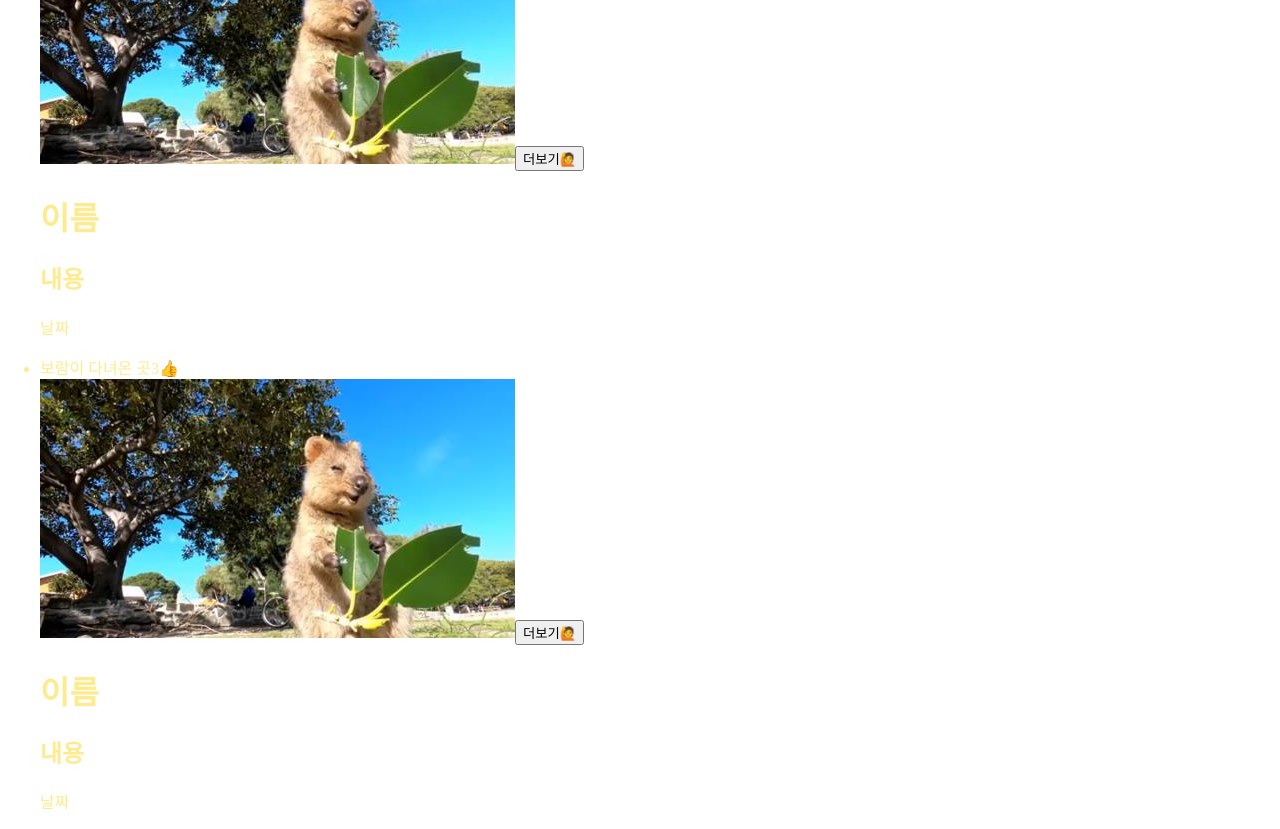
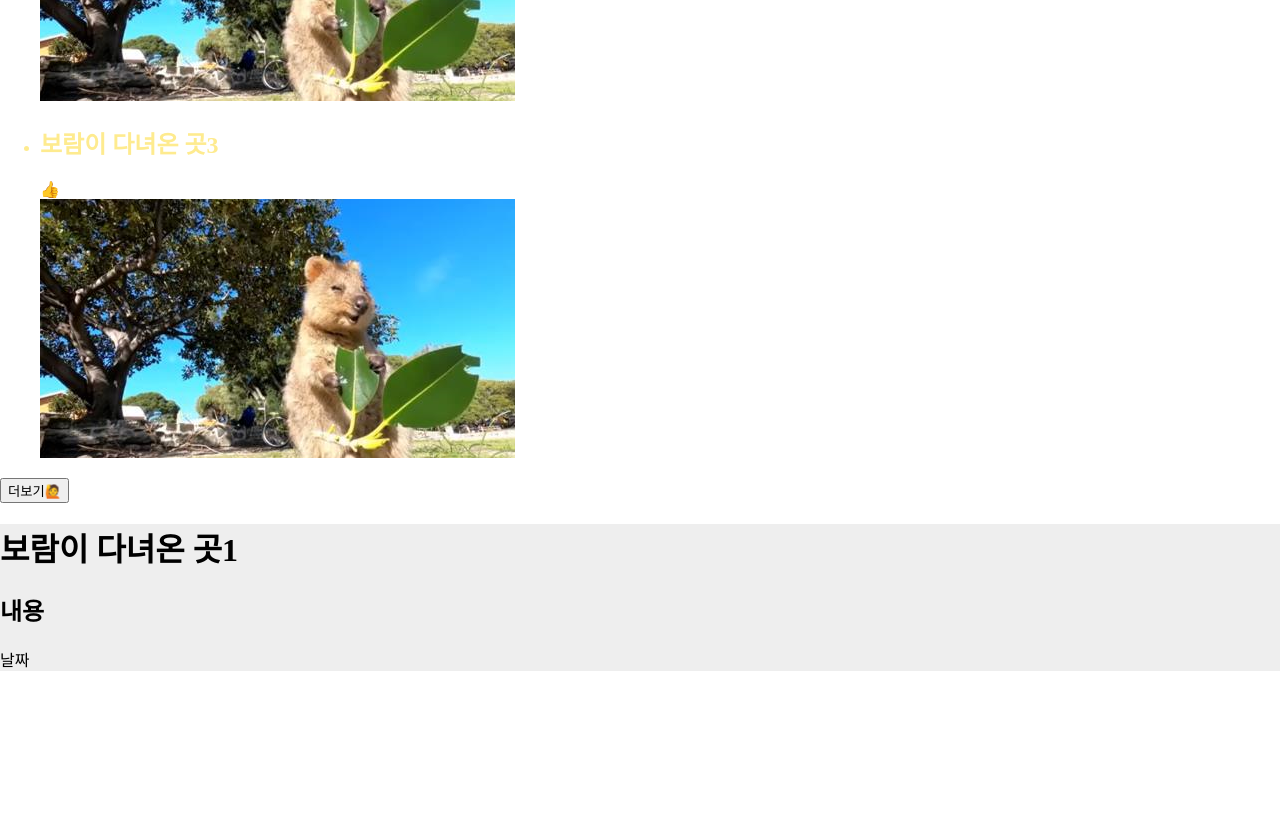
Before and after one commit to Minwook-Byun/BoramCafe, a React (Create React App) app in the folder boramchancafe/: page / in a window 1280 px wide. Shown: the part 760-1589 px from the top of the page. After the commit the page ends 1431 px from the top, so only its background shows below. Built offline with nearby package versions, Linux system fonts and the light colour scheme; a web font is replaced by a local one.

Commit message:
Feat: 추가 모달에 title 클릭에 따라서 제목이 변하도록

```diff
--- a/boramchancafe/src/App.js
+++ b/boramchancafe/src/App.js
@@ -10,40 +10,49 @@ function App() {
   ]);
   let [like, likeOnClick] = useState(0);
   let [modalSwitch, modalSwitchToggle] = useState(true);
+  let [ClickedModalTitle, ChangeModalTitle] = useState(0);
   return (
     <div className="App">
       <div className="global-nav">
         <h1>보람찬 카페</h1>
       </div>
-      {글제목.map((title) => {
+      {글제목.map((title, i) => {
         return (
           <ul className="post-main-lists">
             <li>
-              {title}
+              <h2
+                onClick={() => {
+                  ChangeModalTitle(i);
+                }}
+              >
+                {title}
+              </h2>
               {/* index가 들어가는 것이 아니라 elements가 각각 title에 들어가므로
               글제목[title]과 같은 씽크빅하면 안 된다 */}
               <span>👍</span>
             </li>
             <img alt="대체 텍스트, 나뭇잎 먹는 쿼카" src={ALTER_IMG} />
-            <button
-              onClick={() => {
-                modalSwitchToggle(modalSwitch === false);
-              }}
-            >
-              더보기🙋
-            </button>
-            {modalSwitch === true ? <Modal /> : null}
           </ul>
         );
-      })}{' '}
+      })}
+      <button
+        onClick={() => {
+          modalSwitchToggle(!modalSwitch);
+        }}
+      >
+        더보기🙋
+      </button>
+      {modalSwitch === true ? (
+        <Modal 글제목={글제목} ClickedModalTitle={ClickedModalTitle} />
+      ) : null}
     </div>
   );
 }
 
-function Modal() {
+function Modal(props) {
   return (
-    <div>
-      <h1>이름</h1>
+    <div className="modal">
+      <h1>{props.글제목[props.ClickedModalTitle]}</h1>
       <h2>내용</h2>
       <span>날짜</span>
     </div>
```
